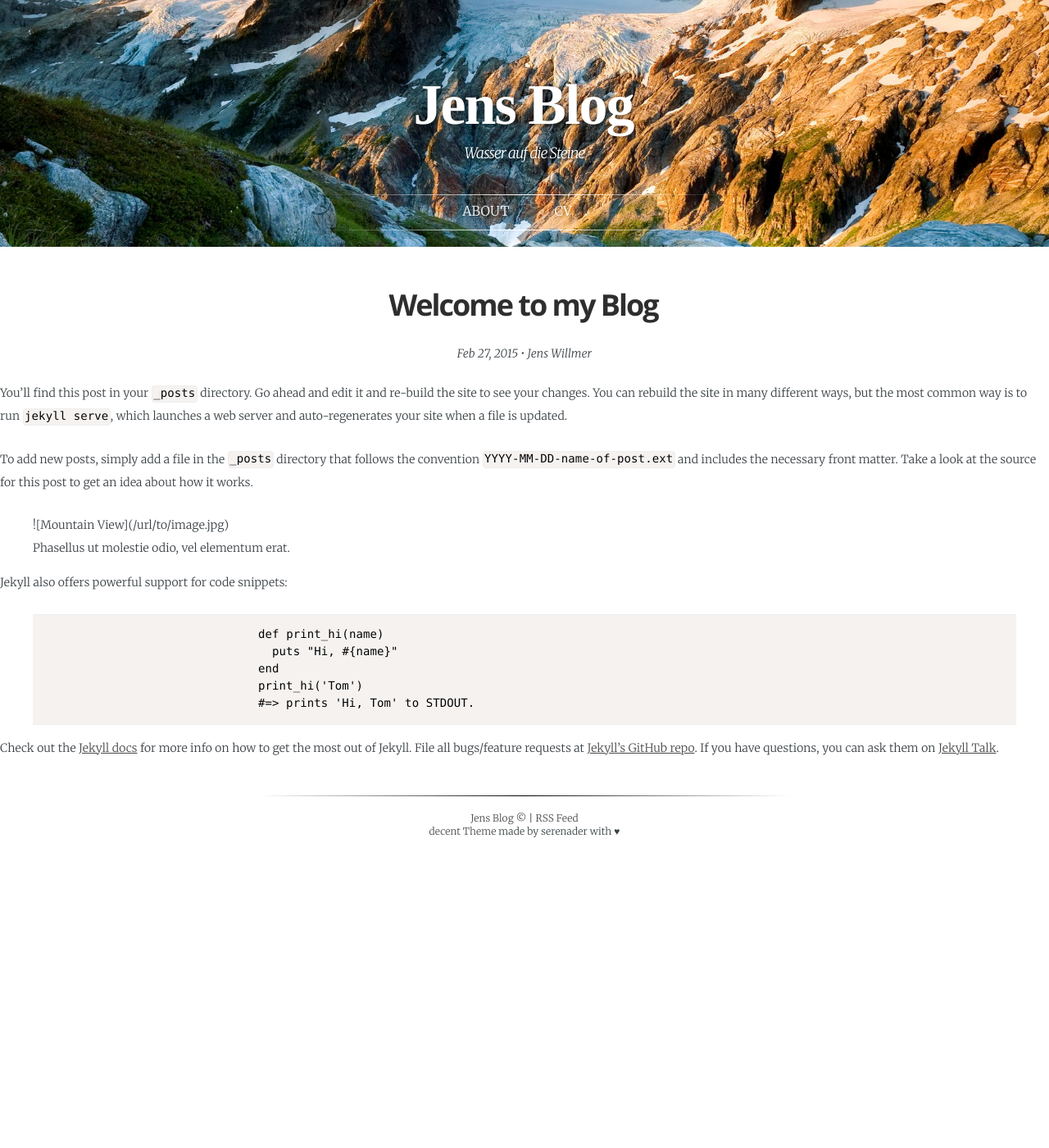
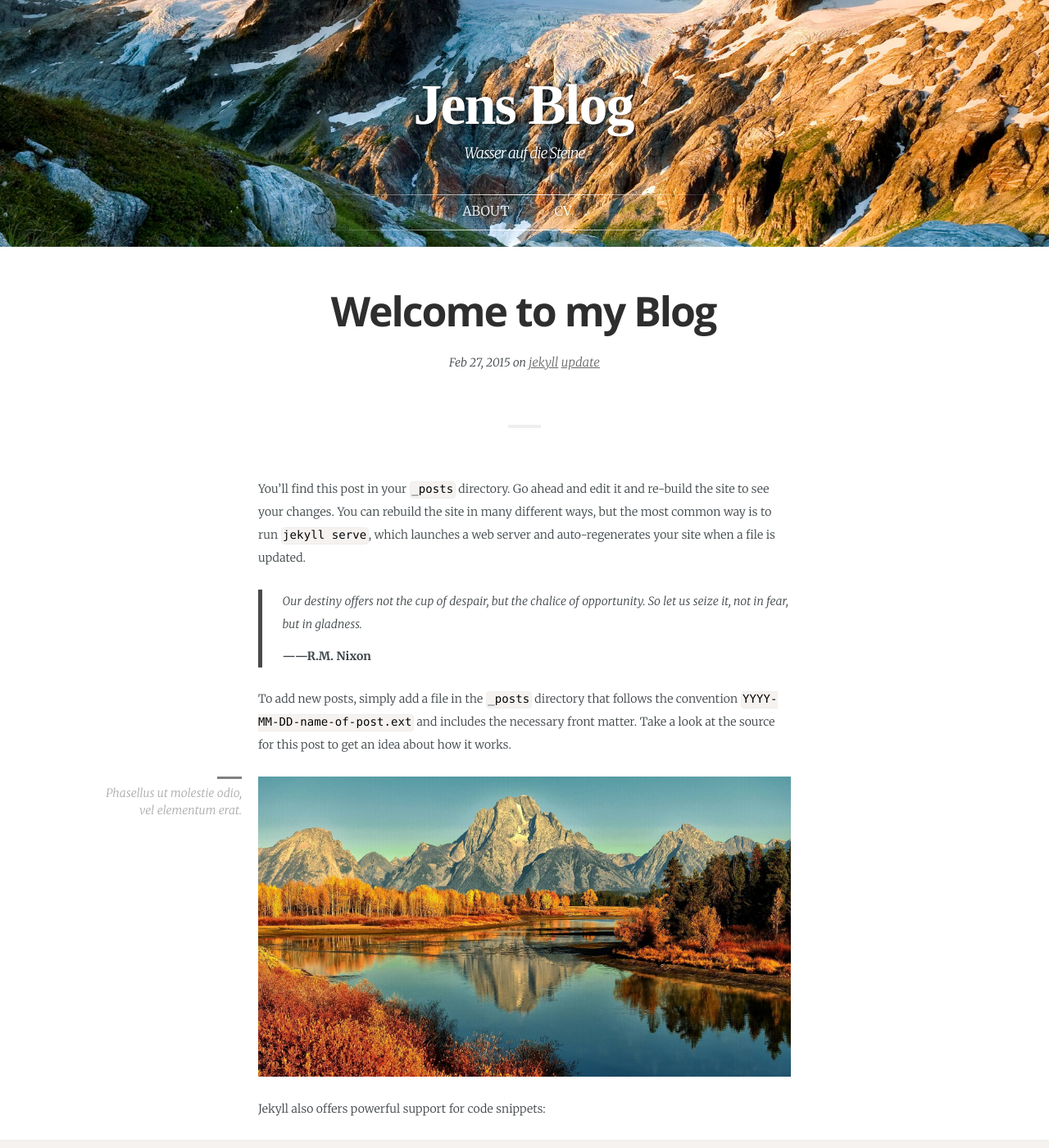
Before and after one commit to jwillmer/jekyllDecent, a Jekyll site: the page built from _posts/2015-02-28-welcome-to-my-blog.md, in a window 1280 px wide and 1400 px high. Shown: the whole window at 82% size. Built offline with Jekyll 4.4.1, drawn with Linux system fonts in a browser that asks for light colours; nearby versions of some CDN libraries; some web fonts are replaced; comment, search, counter and statistics services are not loaded; some of the changed text lies outside the part shown.

Commit message:
Translated post template

````diff
--- a/_layouts/default.html
+++ b/_layouts/default.html
@@ -9,11 +9,7 @@
         {% include footer.html %}
     </div>
 
-
-
-
-
-    <script src="https://ajax.googleapis.com/ajax/libs/jquery/1.12.3/jquery.min.js"></script>
+    <script src="{{ site.baseurl }}/js/jquery-1.12.0.min.js"></script>
     <script src="{{ site.baseurl }}/js/global.js"></script>
 </body>
 </html>
--- a/_layouts/post.html
+++ b/_layouts/post.html
@@ -1,19 +1,137 @@
 ---
 layout: default
 ---
-<article class="post" itemscope itemtype="http://schema.org/BlogPosting">
 
-  <header class="post-header">
-    <h1 class="post-title" itemprop="name headline">{{ page.title }}</h1>
-    <p class="post-meta"><time datetime="{{ page.date | date_to_xmlschema }}" itemprop="datePublished">{{ page.date | date: "%b %-d, %Y" }}</time>{% if page.author %} • <span itemprop="author" itemscope itemtype="http://schema.org/Person"><span itemprop="name">{{ page.author }}</span></span>{% endif %}</p>
-  </header>
+<main class="content" role="main">
+    <article class="post single-post" itemscope itemtype="http://schema.org/BlogPosting">
 
-  <div class="post-content" itemprop="articleBody">
-    {{ content }}
-  </div>
+        <header class="post-header short-diver">
+            <h1 class="post-title" itemprop="name headline">{{ page.title }}</h1>
+            <section class="post-meta">
+                <time datetime="{{ page.date | date_to_xmlschema }}" itemprop="datePublished">{{ page.date | date: "%b %-d, %Y" }}</time>
+                on
+                {% for tag in page.tags limit:5 %}
+                <span><a href="">{{ tag }}</a></span>
+                {% endfor %}
+            </section>
+        </header>
 
-</article>
+        <section class="post-content short-diver" itemprop="articleBody">
+            {{content}}
+        </section>
+
+        <footer class="post-footer">
+            {% if site.data.authors and site.data.authors[page.author] %}
+            {% assign author = site.data.authors[page.author] %}
+            {% elsif site.data.authors %}
+            {% assign author = site.data.authors["default"] %}
+            {% endif %}
+
+            {%  if author %}
+            <div class="author-image">
+                <a class="img image-bg" href="#" style="background-image: url({{author.picture}})"><span class="hidden">{{author.name}}'s Picture</span></a>
+            </div>
+
+            <section class="author short-diver" itemprop="author" itemscope itemtype="http://schema.org/Person">
+                <h4><a href="{{#}}" itemprop="name">{{ author.name }}</a></h4>
+
+                {% if author.bio %}<p>{{ author.bio }}</p>{% endif %}
+
+                <div class="author-meta">
+                    {%  if author.location %}<span class="author-location icon-location">{{ author.location }}</span>{% endif %}
+                    {%  if author.website %}<span class="author-link icon-link"><a href="{{ author.website }}">{{ author.website }}</a></span>{% endif %}
+                </div>
+            </section>
+            {% endif %}
+
+        </footer>
+
+    </article>
+</main>
+
+<!-- Root element of PhotoSwipe. Must have class pswp. -->
+<div class="pswp" tabindex="-1" role="dialog" aria-hidden="true">
+    <div class="pswp__bg"></div>
+    <div class="pswp__scroll-wrap">
+        <div class="pswp__container">
+            <div class="pswp__item"></div>
+            <div class="pswp__item"></div>
+            <div class="pswp__item"></div>
+        </div>
+        <div class="pswp__ui pswp__ui--hidden">
+            <div class="pswp__top-bar">
+                <div class="pswp__counter"></div>
+                <button class="pswp__button pswp__button--close" title="Close (Esc)"></button>
+                <button class="pswp__button pswp__button--share" title="Share"></button>
+                <button class="pswp__button pswp__button--fs" title="Toggle fullscreen"></button>
+                <button class="pswp__button pswp__button--zoom" title="Zoom in/out"></button>
+                <div class="pswp__preloader">
+                    <div class="pswp__preloader__icn">
+                        <div class="pswp__preloader__cut">
+                            <div class="pswp__preloader__donut"></div>
+                        </div>
+                    </div>
+                </div>
+            </div>
+            <div class="pswp__share-modal pswp__share-modal--hidden pswp__single-tap">
+                <div class="pswp__share-tooltip"></div>
+            </div>
+            <button class="pswp__button pswp__button--arrow--left" title="Previous (arrow left)"></button>
+            <button class="pswp__button pswp__button--arrow--right" title="Next (arrow right)"></button>
+            <div class="pswp__caption">
+                <div class="pswp__caption__center"></div>
+            </div>
+        </div>
+    </div>
+</div>
+
+
+
+
+
+
+
+
+
+
+
+
+
+
+
+
+
+
+
+
+
+
+
+
+
+
+
+
+
+
+
+
+
+
+
+
+
+
+
+
+
+
+
+
 
 <script src="https://ajax.googleapis.com/ajax/libs/jqueryui/1.11.4/jquery-ui.min.js"></script>
-<script src="https://cdnjs.cloudflare.com/ajax/libs/fitvids/1.1.0/jquery.fitvids.min.js"></script>
+<script src="{{ site.baseurl }}/js/jquery.fitvids.js"></script>
 <script src="{{ site.baseurl }}/js/prism.js"></script>
+<script src="{{ site.baseurl }}/js/photoswipe.js"></script>
+<script src="{{ site.baseurl }}/js/photoswipe-ui-default.js"></script>
+<script src="{{ site.baseurl }}/js/index.js"></script>
--- a/_posts/2015-02-28-welcome-to-my-blog.md
+++ b/_posts/2015-02-28-welcome-to-my-blog.md
@@ -3,29 +3,72 @@ layout: post
 title:  "Welcome to my Blog"
 date:   2015-02-28 00:40:31 +0200
 tags: jekyll update
-author: Jens Willmer
 category: Test
+author: jwillmer
 ---
 You’ll find this post in your `_posts` directory. Go ahead and edit it and re-build the site to see your changes. You can rebuild the site in many different ways, but the most common way is to run `jekyll serve`, which launches a web server and auto-regenerates your site when a file is updated.
 
+
+> Our destiny offers not the cup of despair, but the chalice of opportunity. So let us seize it, not in fear, but in gladness.
+>
+> <cite>——R.M. Nixon</cite>
+
 To add new posts, simply add a file in the `_posts` directory that follows the convention `YYYY-MM-DD-name-of-post.ext` and includes the necessary front matter. Take a look at the source for this post to get an idea about how it works.
 
-<figure>
-![Mountain View](/url/to/image.jpg)
+<figure markdown="1">
+![Mountain View](/media/img/mountain1.jpg)
 <figcaption>Phasellus ut molestie odio, vel elementum erat.</figcaption>
 </figure>
 
 Jekyll also offers powerful support for code snippets:
 
-{% highlight ruby %}
-def print_hi(name)
-  puts "Hi, #{name}"
-end
-print_hi('Tom')
-#=> prints 'Hi, Tom' to STDOUT.
-{% endhighlight %}
+```html
+<script>
+    var decentThemeConfig = {
+        ga: 'YOUR TRACK ID'
+    };
+</script>
+```
+
+<figure class="large" markdown="1">
+![](/media/img/mountain2.jpg)
+<figcaption>wow so handsome</figcaption>
+</figure>
+
+```javascript
+Array.prototype.uniq = function () {
+    var map = {};
+    return this.filter(function (item) {
+        if (map[item]) {
+            return false;
+        } else {
+            map[item] = true;
+            return true;
+        }
+    });
+};
+```
 
 Check out the [Jekyll docs][jekyll-docs] for more info on how to get the most out of Jekyll. File all bugs/feature requests at [Jekyll’s GitHub repo][jekyll-gh]. If you have questions, you can ask them on [Jekyll Talk][jekyll-talk].
+
+<div class="album">
+<figure>
+<img src="/media/img/mountain1.jpg" />
+<figcaption>wow so handsome 1</figcaption>
+</figure>
+
+<figure>
+<img src="/media/img/mountain2.jpg" />
+<figcaption>wow so handsome 2</figcaption>
+</figure>
+
+<figure>
+<img src="/media/img/mountain3.jpg" />
+<figcaption>wow so handsome 3</figcaption>
+</figure>
+
+</div>
+
 
 [jekyll-docs]: http://jekyllrb.com/docs/home
 [jekyll-gh]:   https://github.com/jekyll/jekyll
--- a/index.html
+++ b/index.html
@@ -10,7 +10,7 @@ layout: default
             <h2 class="post-title"><a href="{{ post.url }}">{{ post.title }}</a></h2>
         </header>
         <section class="post-meta">
-            <a href="">{{ post.author }}</a>
+          {{ post.author }}
             on
             {% for tag in post.tags limit:5 %}
             <span><a href="">{{ tag }}</a></span>
````
Also changed, not shown: _data/authors.yml (added, +13 -0 lines), img/jwillmer.jpg (added), media/img/mountain1.jpg (added), media/img/mountain2.jpg (added), media/img/mountain3.jpg (added).
